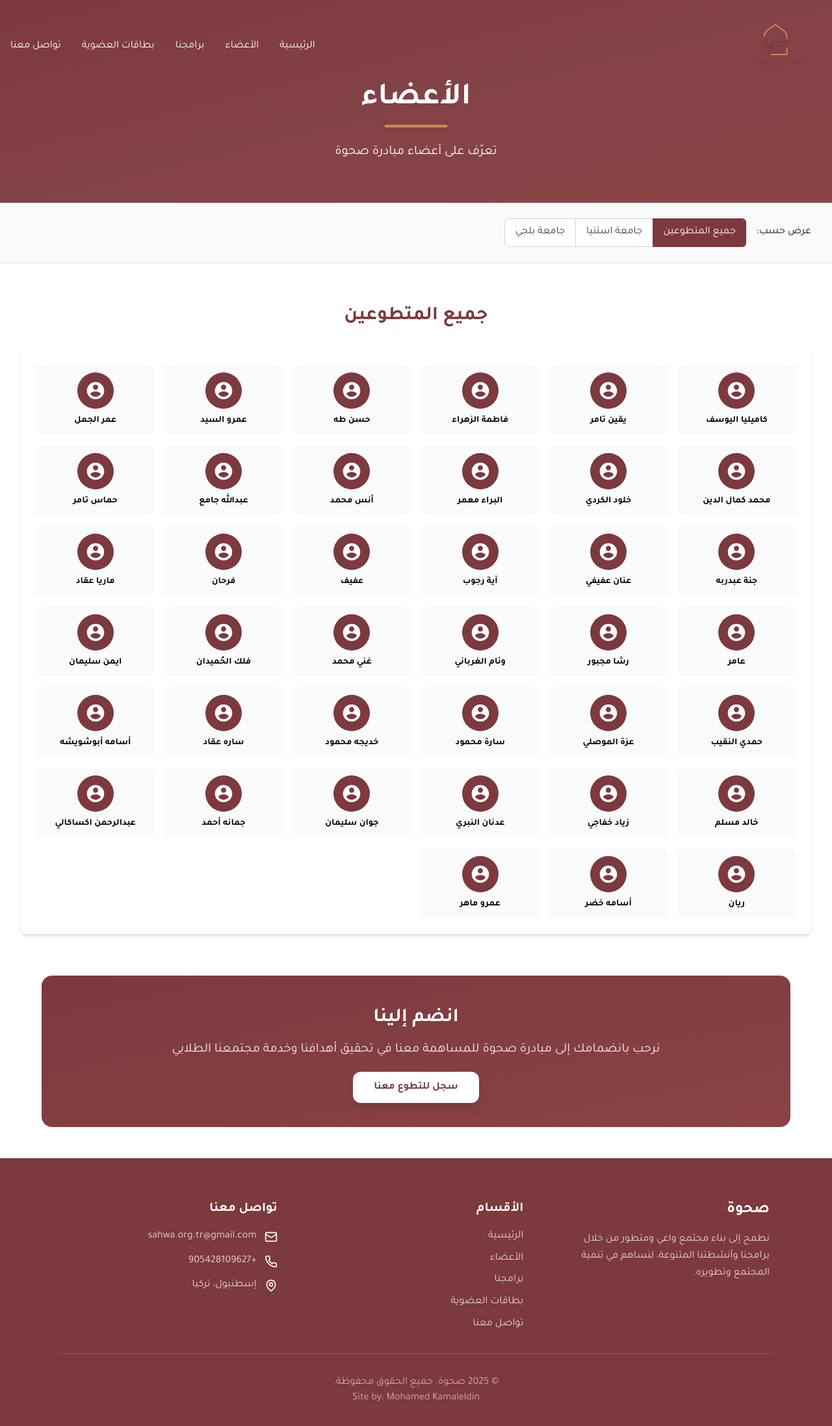
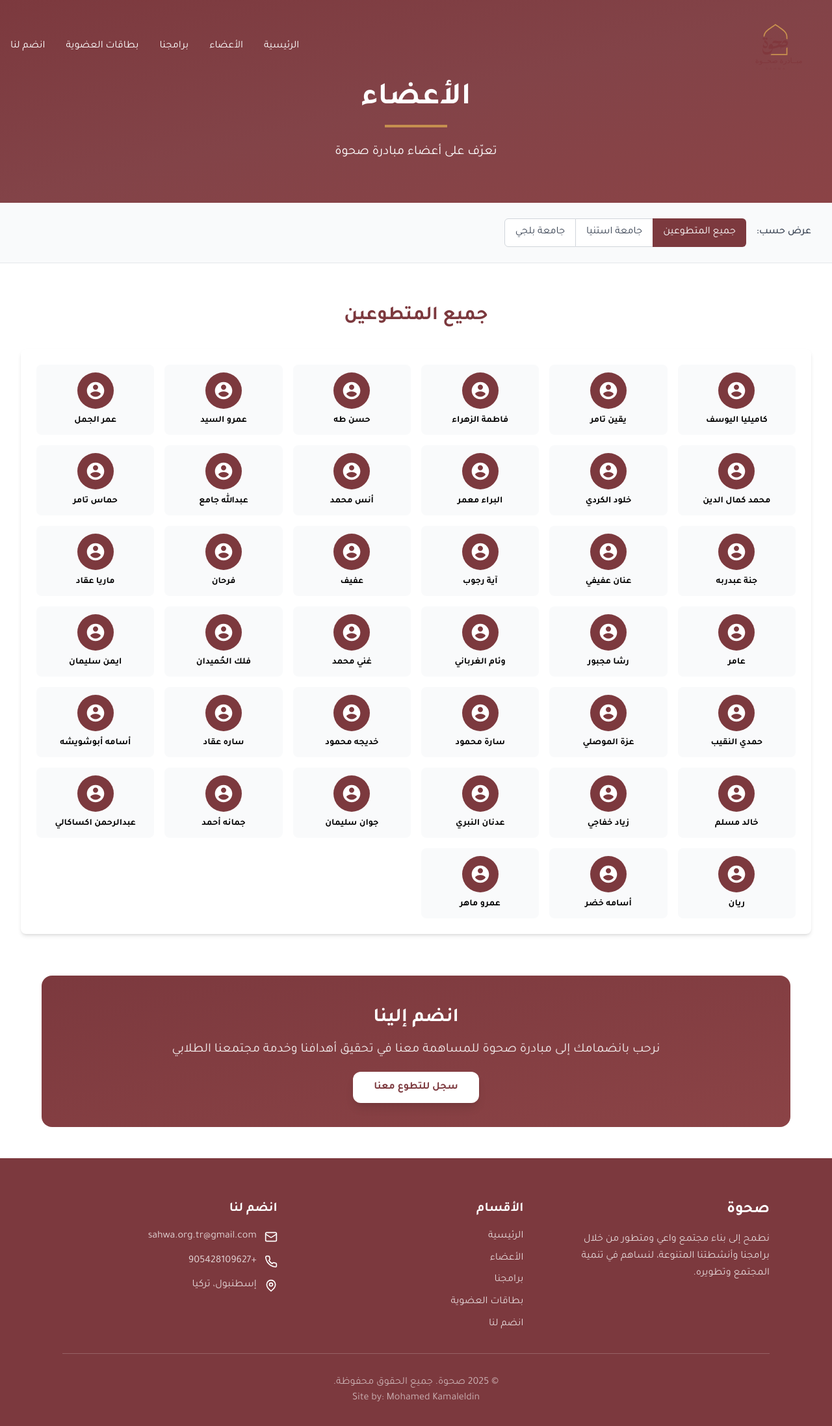
Before and after one commit to mokamaleldin/sahwa, a React (Vite) app: page /members in a window 1280 px wide. Shown: the top 2194 px of the page at 65% size. Built offline with nearby package versions, Linux system fonts and the light colour scheme.

Commit message:
fix: update "تواصل معنا" to "انضم لنا" in Header and Footer components for consistency

```diff
--- a/src/components/Footer.tsx
+++ b/src/components/Footer.tsx
@@ -54,14 +54,14 @@ const Footer: React.FC = () => {
                   onClick={() => document.getElementById('contact')?.scrollIntoView({ behavior: 'smooth' })}
                   className="text-white/80 hover:text-white transition-colors duration-200"
                 >
-                  تواصل معنا
+                  انضم لنا
                 </button>
               </li>
             </ul>
           </div>
 
           <div className="text-center md:text-right">
-            <h4 className="text-xl font-semibold mb-4">تواصل معنا</h4>
+            <h4 className="text-xl font-semibold mb-4">انضم لنا</h4>
             <div className="space-y-3">
               <div className="flex items-center justify-center md:justify-start space-x-reverse space-x-3">
                 <Mail size={20} />
--- a/src/components/Header.tsx
+++ b/src/components/Header.tsx
@@ -65,7 +65,7 @@ const Header: React.FC = () => {
               className={`transition-colors duration-200 hover:text-[#c68f4f] ${isScrolled ? 'text-gray-700' : 'text-white'
                 }`}
             >
-              تواصل معنا
+              انضم لنا
             </Link>
           </nav>
 
@@ -116,7 +116,7 @@ const Header: React.FC = () => {
                 onClick={() => setIsMenuOpen(false)}
                 className="block px-4 py-3 text-right text-sm font-medium text-gray-700 hover:text-[#c68f4f] hover:bg-gray-50 transition-all duration-200"
               >
-                تواصل معنا
+                انضم لنا
               </Link>
             </div>
           </div>
```
